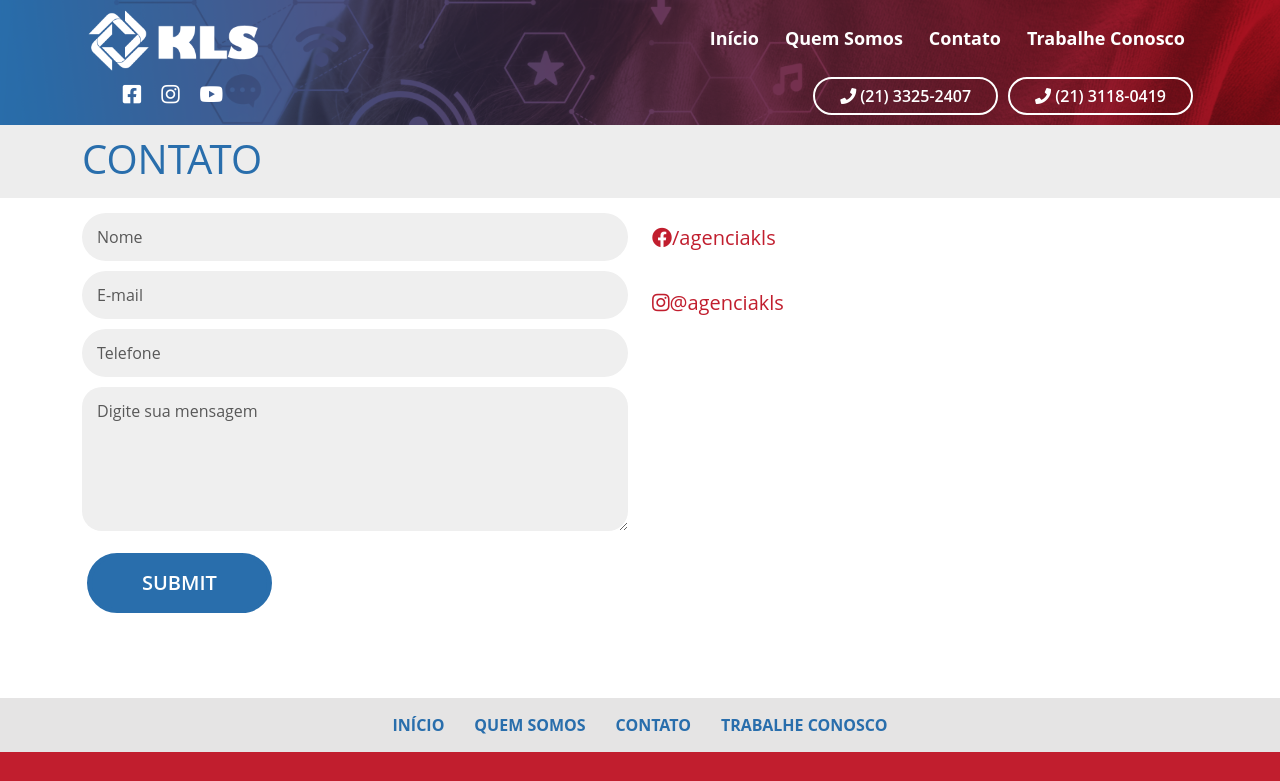
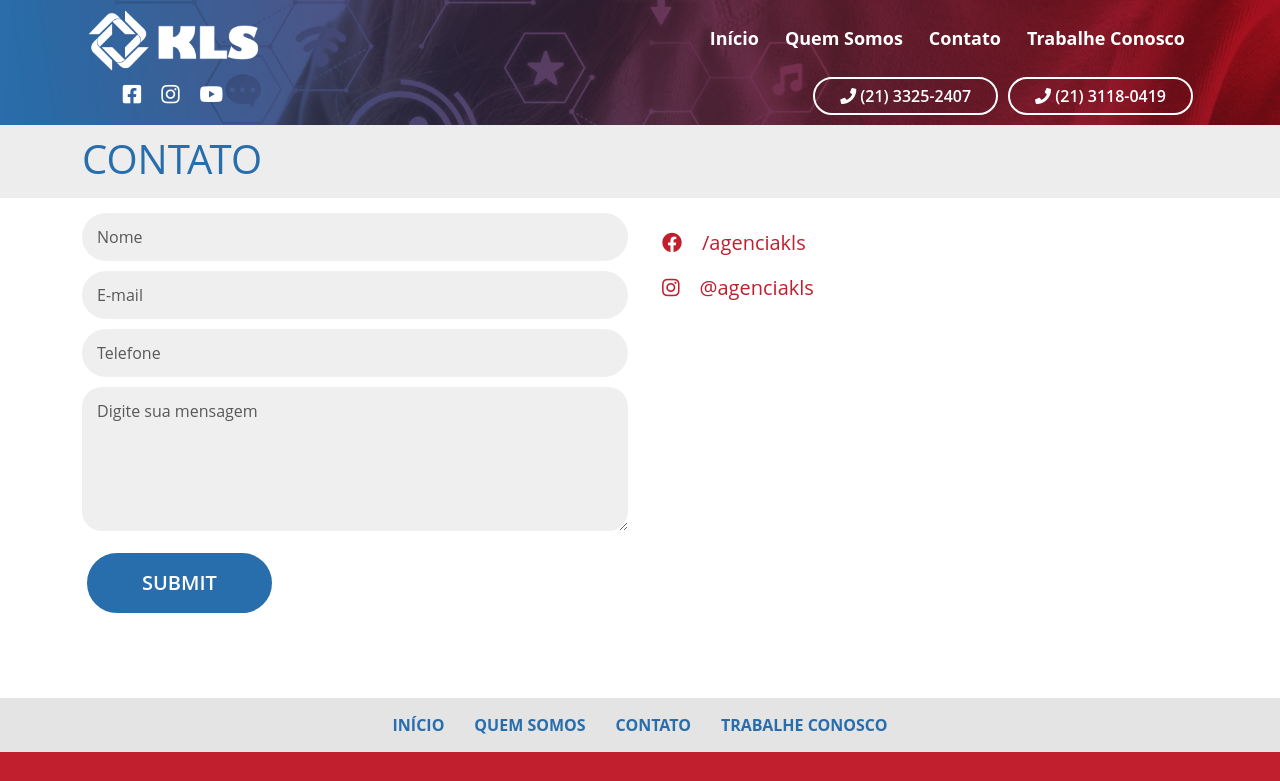
Before and after one commit to agenciakls/agenciakls, a Next.js app: page /contato in a window 1280 px wide. Shown: the top 781 px of the page. Built offline with nearby package versions, Linux system fonts and the light colour scheme.

Commit message:
Configurações da página de contato

```diff
--- a/styles/scss/page-contact.scss
+++ b/styles/scss/page-contact.scss
@@ -7,9 +7,12 @@
 			.single-contact {
 			    display: flex;
 			    align-items: flex-start;
-			    margin-bottom: 35px;
-			    margin-top: 10px;
+			    margin-bottom: 15px;
+			    margin-top: 15px;
 			    font-size: 20px;
+				.contact-icon {
+					margin: 0px 10px;
+				}
 			    .icons {
 					height: 40px;
 					width: 40px;
```
